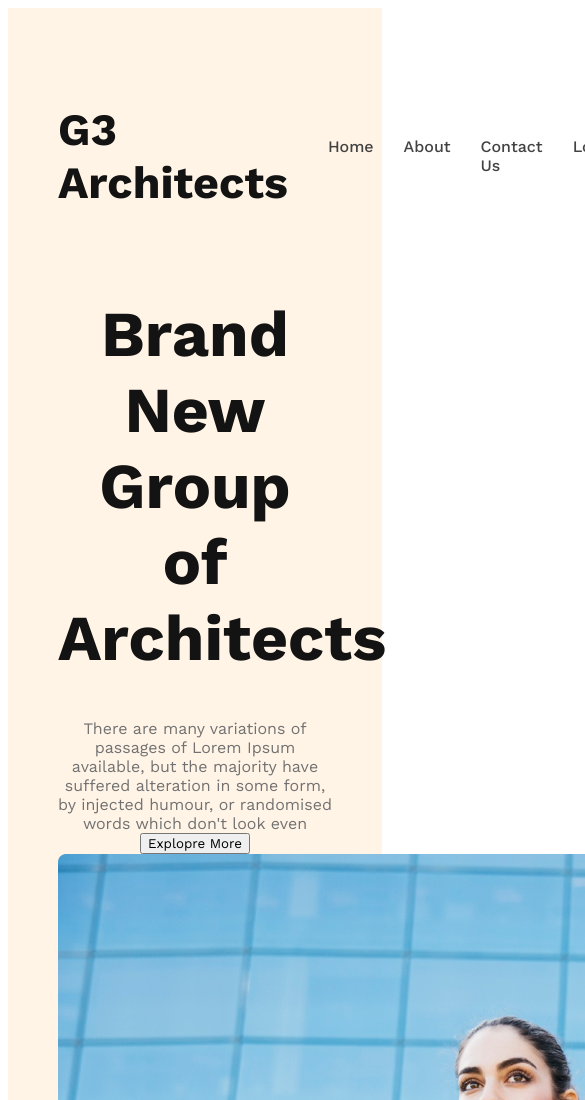
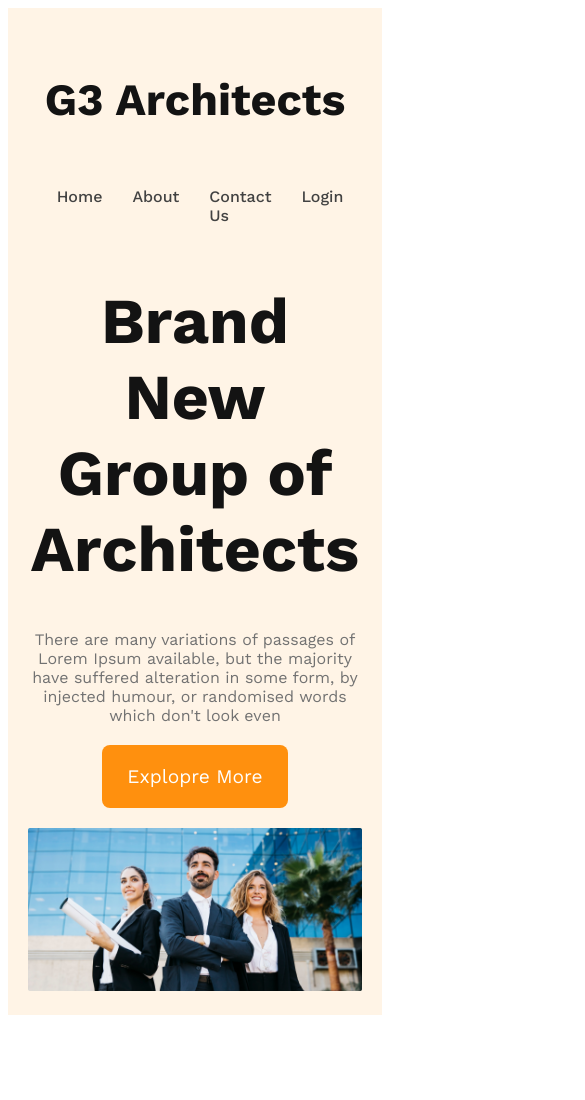
Before and after one commit to SalmanJunaed/G3-Architects-project, a plain HTML site: page index.html in a window 390 px wide. Shown: the top 1100 px of the page, 585 px wide, since content can reach past the window. After the commit the page ends 1023 px from the top, so only its background shows below. Drawn offline with nearby package versions, Linux system fonts and the light colour scheme; a web font is replaced by a local one.

Commit message:
heading complete

```diff
--- a/style/architect.css
+++ b/style/architect.css
@@ -15,7 +15,7 @@ font-family: 'Work Sans', sans-serif;
 
 header{
     background: rgba(255, 144, 14, 0.10);
-    padding: 50px;
+    padding: 50px ;
 }
 nav{
     display: flex;
@@ -57,4 +57,40 @@ nav li a{
 }
 .banner-description{
     color: #727272;
+    margin-bottom: 20px;
 }
+
+.btn-primary{
+    border-radius: 8px;
+    color: white;
+    font-size: 1.2rem;
+    background-color:#ff900e;
+    padding: 20px 25px;
+    cursor: pointer;
+    border: 0;
+}
+.banner img{
+    width: 100%;
+    margin-top: 20px;
+}
+
+/* responsive media queries */
+/* mobile devices */
+@media screen and (max-width: 576px){
+    header{
+        padding: 20px;
+    }
+    nav{
+        flex-direction: column;
+    }
+}
+
+/* tablet or medium devices  */
+@media screen and (min-width: 576px) and (max-width:960px) {
+    .heading{
+        padding: 50px;
+    }
+    nav{
+        flex-direction: column;
+    }
+}
```
